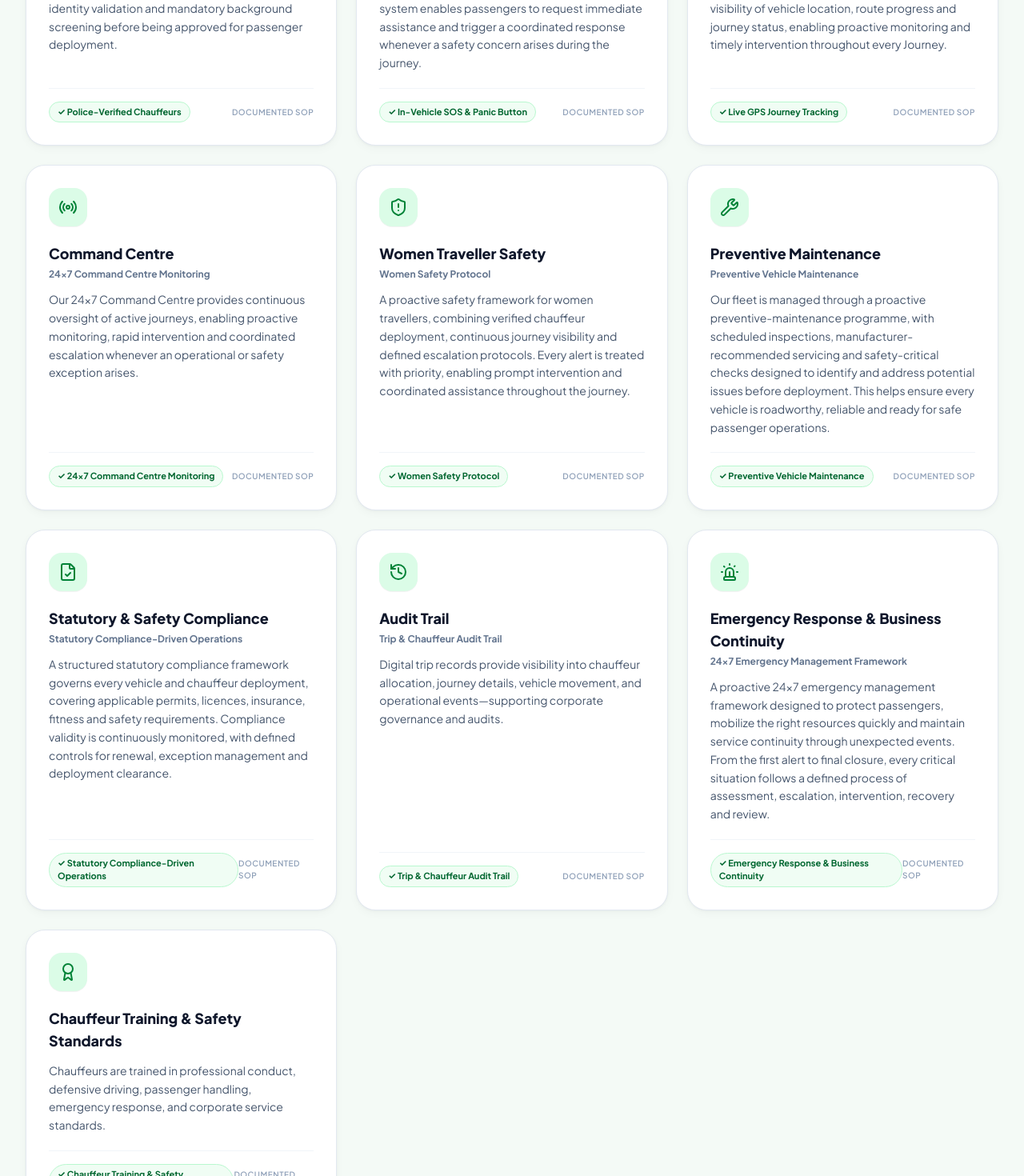
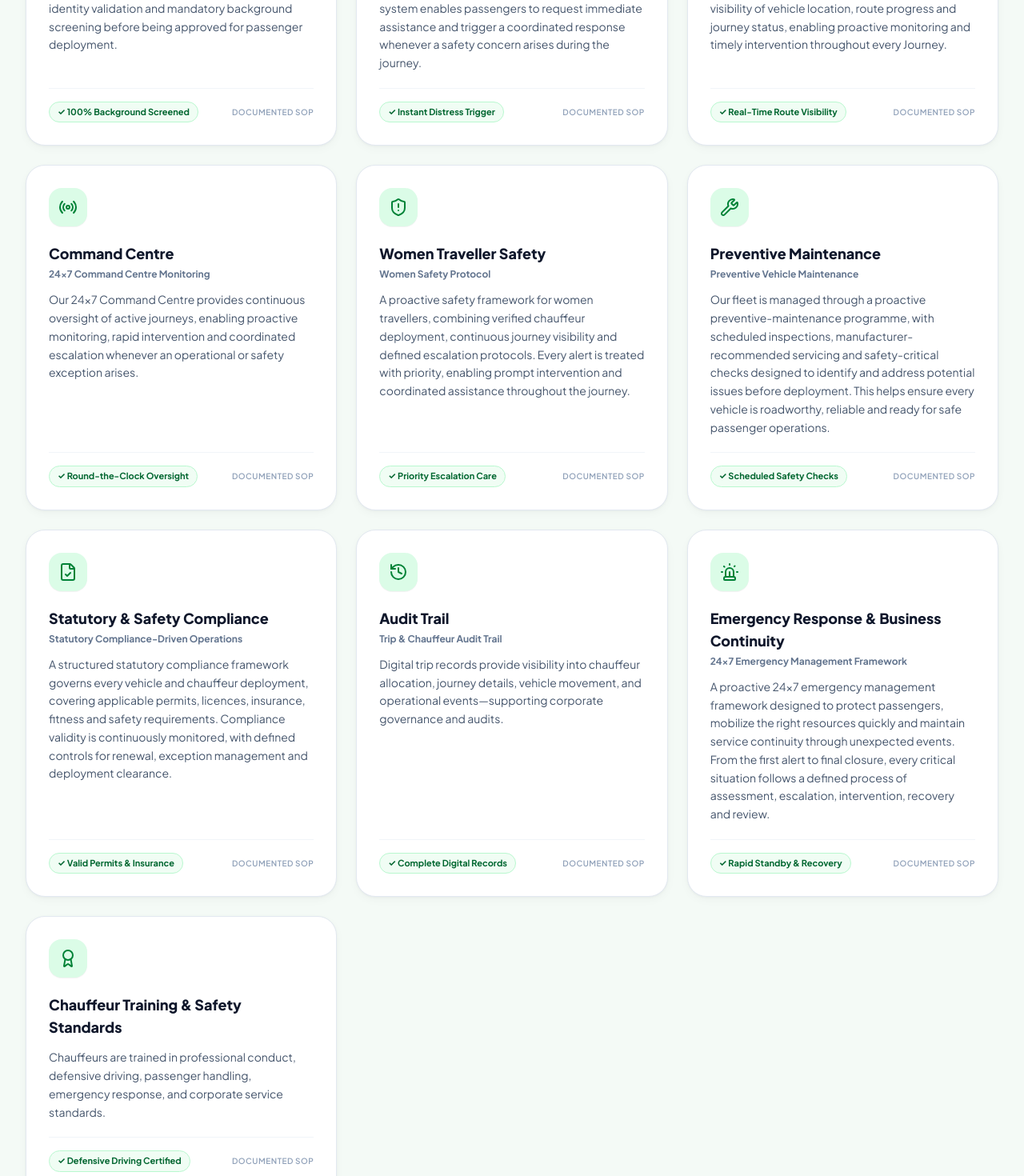
Before and after one commit to DivyaPravinDavane/Speedways, a Next.js app: page /safety in a window 1280 px wide. Shown: the part 1780-3250 px from the top of the page at 80% size. Built offline with nearby package versions, Linux system fonts and the light colour scheme.

Commit message:
fix: simplify safety card footer labels to avoid repeating titles

```diff
--- a/src/data/speedwaysData.ts
+++ b/src/data/speedwaysData.ts
@@ -738,7 +738,7 @@ export const SAFETY_COMPLIANCE_PILLARS: SafetyPillar[] = [
     title: "Chauffeur Verification",
     subtitle: "Police-Verified Chauffeurs",
     description: "Every chauffeur undergoes police verification, identity validation and mandatory background screening before being approved for passenger deployment.",
-    badge: "Police-Verified Chauffeurs",
+    badge: "100% Background Screened",
     iconName: "UserCheck",
   },
   {
@@ -746,7 +746,7 @@ export const SAFETY_COMPLIANCE_PILLARS: SafetyPillar[] = [
     title: "SOS & Emergency Alert",
     subtitle: "In-Vehicle SOS & Panic Button",
     description: "A discreet, easily accessible emergency alert system enables passengers to request immediate assistance and trigger a coordinated response whenever a safety concern arises during the journey.",
-    badge: "In-Vehicle SOS & Panic Button",
+    badge: "Instant Distress Trigger",
     iconName: "AlertTriangle",
   },
   {
@@ -754,7 +754,7 @@ export const SAFETY_COMPLIANCE_PILLARS: SafetyPillar[] = [
     title: "GPS Journey Tracking",
     subtitle: "Live GPS Journey Tracking",
     description: "Real-time GPS tracking provides continuous visibility of vehicle location, route progress and journey status, enabling proactive monitoring and timely intervention throughout every Journey.",
-    badge: "Live GPS Journey Tracking",
+    badge: "Real-Time Route Visibility",
     iconName: "Navigation",
   },
   {
@@ -762,7 +762,7 @@ export const SAFETY_COMPLIANCE_PILLARS: SafetyPillar[] = [
     title: "Command Centre",
     subtitle: "24×7 Command Centre Monitoring",
     description: "Our 24×7 Command Centre provides continuous oversight of active journeys, enabling proactive monitoring, rapid intervention and coordinated escalation whenever an operational or safety exception arises.",
-    badge: "24×7 Command Centre Monitoring",
+    badge: "Round-the-Clock Oversight",
     iconName: "Radio",
   },
   {
@@ -770,7 +770,7 @@ export const SAFETY_COMPLIANCE_PILLARS: SafetyPillar[] = [
     title: "Women Traveller Safety",
     subtitle: "Women Safety Protocol",
     description: "A proactive safety framework for women travellers, combining verified chauffeur deployment, continuous journey visibility and defined escalation protocols. Every alert is treated with priority, enabling prompt intervention and coordinated assistance throughout the journey.",
-    badge: "Women Safety Protocol",
+    badge: "Priority Escalation Care",
     iconName: "ShieldAlert",
   },
   {
@@ -778,7 +778,7 @@ export const SAFETY_COMPLIANCE_PILLARS: SafetyPillar[] = [
     title: "Preventive Maintenance",
     subtitle: "Preventive Vehicle Maintenance",
     description: "Our fleet is managed through a proactive preventive-maintenance programme, with scheduled inspections, manufacturer-recommended servicing and safety-critical checks designed to identify and address potential issues before deployment. This helps ensure every vehicle is roadworthy, reliable and ready for safe passenger operations.",
-    badge: "Preventive Vehicle Maintenance",
+    badge: "Scheduled Safety Checks",
     iconName: "Wrench",
   },
   {
@@ -786,7 +786,7 @@ export const SAFETY_COMPLIANCE_PILLARS: SafetyPillar[] = [
     title: "Statutory & Safety Compliance",
     subtitle: "Statutory Compliance-Driven Operations",
     description: "A structured statutory compliance framework governs every vehicle and chauffeur deployment, covering applicable permits, licences, insurance, fitness and safety requirements. Compliance validity is continuously monitored, with defined controls for renewal, exception management and deployment clearance.",
-    badge: "Statutory Compliance-Driven Operations",
+    badge: "Valid Permits & Insurance",
     iconName: "FileCheck",
   },
   {
@@ -794,7 +794,7 @@ export const SAFETY_COMPLIANCE_PILLARS: SafetyPillar[] = [
     title: "Audit Trail",
     subtitle: "Trip & Chauffeur Audit Trail",
     description: "Digital trip records provide visibility into chauffeur allocation, journey details, vehicle movement, and operational events—supporting corporate governance and audits.",
-    badge: "Trip & Chauffeur Audit Trail",
+    badge: "Complete Digital Records",
     iconName: "History",
   },
   {
@@ -802,7 +802,7 @@ export const SAFETY_COMPLIANCE_PILLARS: SafetyPillar[] = [
     title: "Emergency Response & Business Continuity",
     subtitle: "24×7 Emergency Management Framework",
     description: "A proactive 24×7 emergency management framework designed to protect passengers, mobilize the right resources quickly and maintain service continuity through unexpected events. From the first alert to final closure, every critical situation follows a defined process of assessment, escalation, intervention, recovery and review.",
-    badge: "Emergency Response & Business Continuity",
+    badge: "Rapid Standby & Recovery",
     iconName: "Siren",
   },
   {
@@ -810,7 +810,7 @@ export const SAFETY_COMPLIANCE_PILLARS: SafetyPillar[] = [
     title: "Chauffeur Training & Safety Standards",
     subtitle: "Chauffeur Training & Safety Standards",
     description: "Chauffeurs are trained in professional conduct, defensive driving, passenger handling, emergency response, and corporate service standards.",
-    badge: "Chauffeur Training & Safety Standards",
+    badge: "Defensive Driving Certified",
     iconName: "Award",
   },
 ];
```
